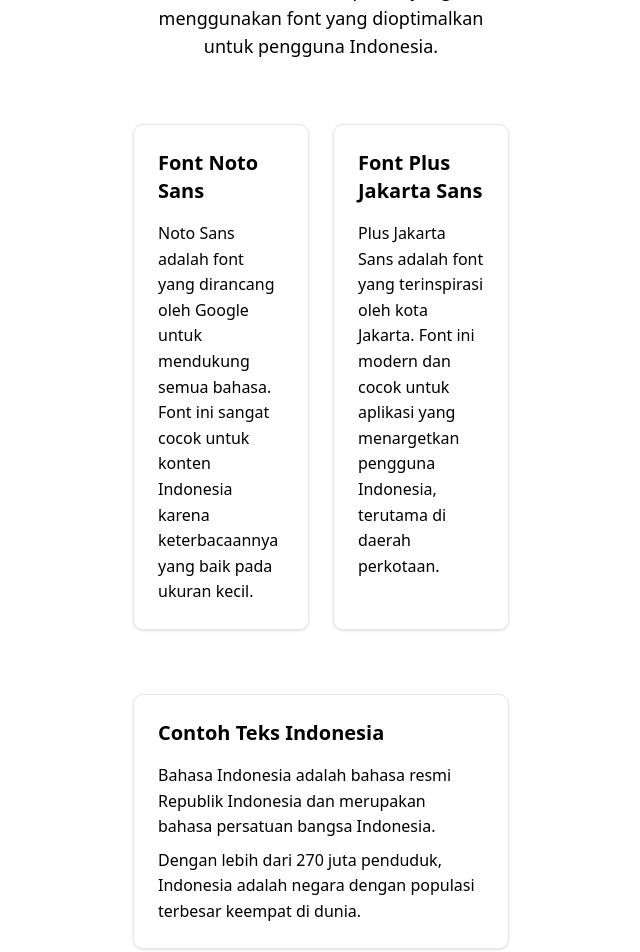
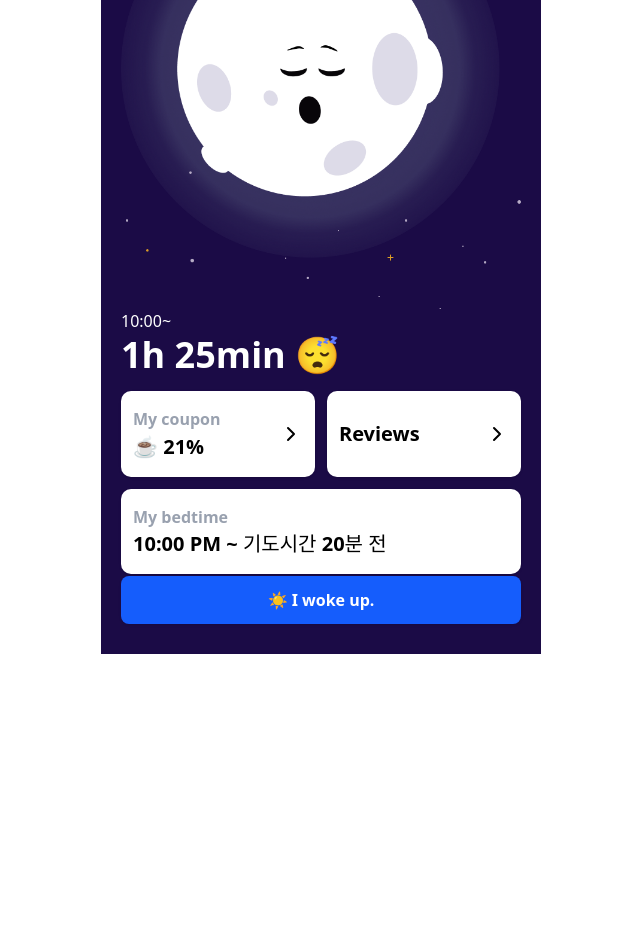
Before and after one commit to ygfafa/idward, a Next.js app: page / in a window 1280 px wide. Shown: the part 160-1112 px from the top of the page, without its empty margins (319-959 px from the left). After the commit the page ends 814 px from the top, so only its background shows below. Built offline with nearby package versions, Linux system fonts and the light colour scheme.

Commit message:
feat: 랜딩 페이지

```diff
--- a/app/page.tsx
+++ b/app/page.tsx
@@ -1,40 +1,62 @@
-export default function Home() {
+'use client'
+
+import { LucideChevronRight } from 'lucide-react'
+import Image from 'next/image'
+import { useState } from 'react'
+
+import { Screen } from '@/components/layout/screen'
+import { BottomFixedButton } from '@/components/pattern/bottom-fixed-button'
+
+const Page = () => {
+  const [isWokeUp, setIsWokeUp] = useState(false)
+
   return (
-    <div className="flex min-h-screen flex-col items-center justify-center gap-8 p-8">
-      <h1 className="text-3xl font-bold">Selamat Datang di Aplikasi Kami</h1>
-      <p className="text-center text-lg">
-        Ini adalah contoh aplikasi yang menggunakan font yang dioptimalkan untuk pengguna Indonesia.
-      </p>
+    <Screen background={isWokeUp ? '#44A2F7' : '#1B0B46'} noHeaderPadding>
+      <Image
+        src={isWokeUp ? '/images/sun.png' : '/images/moon.png'}
+        width={0}
+        height={0}
+        sizes="100vw"
+        alt="hero"
+        className="w-full"
+      />
 
-      <div className="mt-8 grid grid-cols-1 gap-6 md:grid-cols-2">
-        <div className="rounded-lg border border-gray-200 p-6 shadow-sm">
-          <h2 className="mb-4 text-xl font-bold">Font Noto Sans</h2>
-          <p className="font-sans">
-            Noto Sans adalah font yang dirancang oleh Google untuk mendukung semua bahasa. Font ini
-            sangat cocok untuk konten Indonesia karena keterbacaannya yang baik pada ukuran kecil.
-          </p>
+      <div className="mb-4 flex flex-col text-white">
+        <span>10:00~</span>
+        <span className="text-4xl font-bold">1h 25min 😴</span>
+      </div>
+      <div className="grid grid-cols-2 gap-3">
+        <div className="row-span-2 flex items-center justify-between gap-1 rounded-lg bg-white px-3 py-4 shadow">
+          <div className="flex flex-col">
+            <span className="font-semibold text-gray-400">My coupon</span>
+            <span className="text-xl font-bold">☕️ 21%</span>
+          </div>
+
+          <LucideChevronRight />
         </div>
-
-        <div className="rounded-lg border border-gray-200 p-6 shadow-sm">
-          <h2 className="font-jakarta mb-4 text-xl font-bold">Font Plus Jakarta Sans</h2>
-          <p className="font-jakarta">
-            Plus Jakarta Sans adalah font yang terinspirasi oleh kota Jakarta. Font ini modern dan
-            cocok untuk aplikasi yang menargetkan pengguna Indonesia, terutama di daerah perkotaan.
-          </p>
+        <div className="row-span-2 flex items-center justify-between rounded-lg bg-white px-3 py-4 shadow">
+          <span className="text-xl font-bold">Reviews</span>
+          <LucideChevronRight />
+        </div>
+        <div className="col-span-2 rounded-lg bg-white px-3 py-4 shadow">
+          <div className="flex flex-col">
+            <span className="font-semibold text-gray-400">My bedtime</span>
+            <span className="truncate text-xl font-bold">10:00 PM ~ 기도시간 20분 전</span>
+          </div>
         </div>
       </div>
 
-      <div className="mt-8 w-full max-w-md rounded-lg border border-gray-200 p-6 shadow-sm">
-        <h2 className="mb-4 text-xl font-bold">Contoh Teks Indonesia</h2>
-        <p className="mb-2">
-          Bahasa Indonesia adalah bahasa resmi Republik Indonesia dan merupakan bahasa persatuan
-          bangsa Indonesia.
-        </p>
-        <p className="font-jakarta">
-          Dengan lebih dari 270 juta penduduk, Indonesia adalah negara dengan populasi terbesar
-          keempat di dunia.
-        </p>
-      </div>
-    </div>
+      {isWokeUp ? (
+        <BottomFixedButton className="bg-[#F5C13D] font-bold" onClick={() => setIsWokeUp(false)}>
+          Start sleeping
+        </BottomFixedButton>
+      ) : (
+        <BottomFixedButton className="bg-blue-600 font-bold" onClick={() => setIsWokeUp(true)}>
+          ☀️ I woke up.
+        </BottomFixedButton>
+      )}
+    </Screen>
   )
 }
+
+export default Page
```
Also changed, not shown: public/images/moon.png (added), public/images/sun.png (added).
